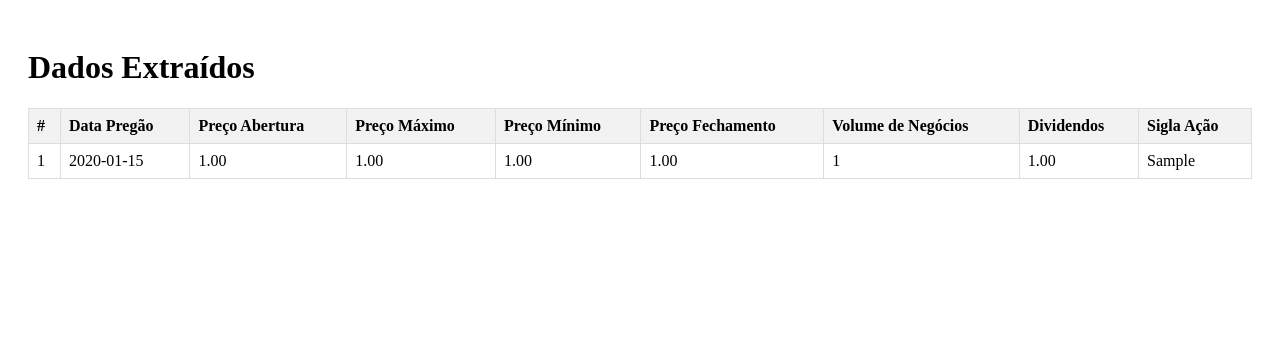
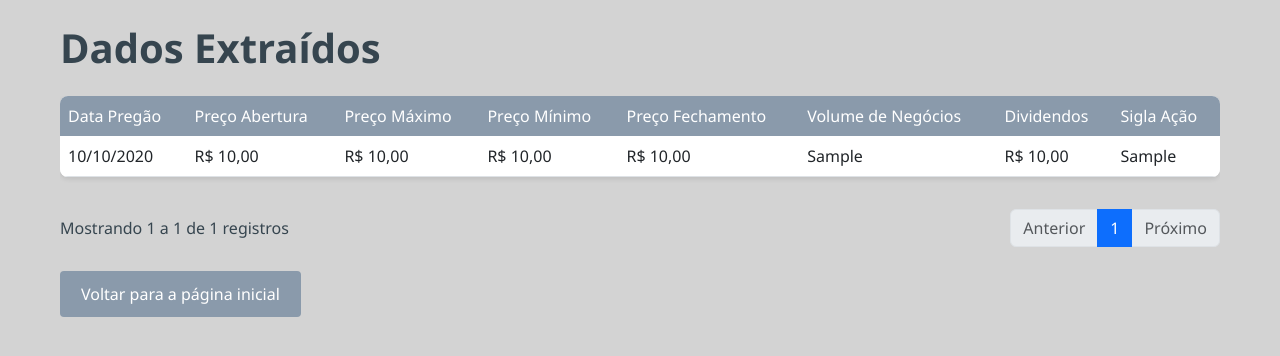
Before and after one commit to Cyber-Barbarian/PalpitEx, a Django app: template PalpitEx/palpitexApp/templates/extract_data.html in a window 1280 px wide. Shown: the top 356 px of the page. Run offline with Django 5.2, Linux system fonts and the light colour scheme; tables that the repository leaves empty hold one stand-in row (values such as "Sample post"); the template is opened without the code that fills it: values that come from a table or form of the project are taken from there, most other values are stand-ins (such as "Sample title", 1, 10 or a date in 2020); parts of the project's set-up code (start-up, migrations or seed data) failed here and were passed over.

```diff
--- /dev/null
+++ b/PalpitEx/palpitexApp/static/palpitexApp/css/styles.css
@@ -0,0 +1,106 @@
+/* Paleta de Cores do README */
+:root {
+    --azul-pastel: #AEC6CF;
+    --verde-pastel: #77DD77;
+    --rosa-pastel: #FFD1DC;
+    --lilas-pastel: #DDA0DD;
+    --amarelo-pastel: #FDFD96;
+    --pessego-pastel: #FFB347;
+    --menta-pastel: #AAF0D1;
+    --cinza-claro-pastel: #D3D3D3;
+    --cinza-escuro-pastel: #A9A9A9;
+    --azul-marinho-pastel: #8A9AAB;
+    --cinza-mais-escuro-pastel: #696969;
+    --azul-marinho-mais-escuro-pastel: #36454F;
+}
+
+/* Estilos Gerais */
+body {
+    font-family: 'Segoe UI', Tahoma, Geneva, Verdana, sans-serif;
+    background-color: var(--cinza-claro-pastel);
+    color: var(--azul-marinho-mais-escuro-pastel);
+}
+
+.container {
+    max-width: 1200px;
+    margin: 0 auto;
+    padding: 20px;
+}
+
+h1 {
+    color: var(--azul-marinho-mais-escuro-pastel);
+    margin-bottom: 20px;
+    font-weight: 600;
+}
+
+/* Estilos para Tabelas */
+.table {
+    background-color: white;
+    box-shadow: 0 2px 5px rgba(0, 0, 0, 0.1);
+    border-radius: 8px;
+    overflow: hidden;
+}
+
+.table thead th {
+    background-color: var(--azul-marinho-pastel);
+    color: white;
+    font-weight: 500;
+    border: none;
+}
+
+.table tbody tr:nth-child(even) {
+    background-color: var(--menta-pastel);
+}
+
+.table tbody tr:hover {
+    background-color: var(--azul-pastel);
+}
+
+/* Estilos para Botões */
+.btn-primary {
+    background-color: var(--azul-marinho-pastel);
+    border-color: var(--azul-marinho-pastel);
+    transition: all 0.3s;
+}
+
+.btn-primary:hover {
+    background-color: var(--azul-marinho-mais-escuro-pastel);
+    border-color: var(--azul-marinho-mais-escuro-pastel);
+    transform: translateY(-2px);
+    box-shadow: 0 4px 8px rgba(0, 0, 0, 0.1);
+}
+
+/* Botão de voltar */
+.btn-voltar {
+    display: inline-block;
+    background-color: var(--azul-marinho-pastel);
+    color: white;
+    text-decoration: none;
+    padding: 10px 20px;
+    border-radius: 4px;
+    transition: background-color 0.3s;
+}
+
+.btn-voltar:hover {
+    background-color: var(--azul-marinho-mais-escuro-pastel);
+    color: white;
+    text-decoration: none;
+}
+
+/* Estilos para Formulários */
+.form-control:focus {
+    border-color: var(--azul-pastel);
+    box-shadow: 0 0 0 0.25rem rgba(174, 198, 207, 0.25);
+}
+
+/* Responsividade */
+@media (max-width: 768px) {
+    .container {
+        padding: 10px;
+    }
+
+    .table-responsive {
+        border-radius: 8px;
+        overflow: hidden;
+    }
+}
--- /dev/null
+++ b/PalpitEx/palpitexApp/static/palpitexApp/js/script.js
@@ -0,0 +1,231 @@
+// Função para formatar números como moeda
+function formatarMoeda(valor) {
+    return new Intl.NumberFormat('pt-BR', {
+        style: 'currency',
+        currency: 'BRL'
+    }).format(valor);
+}
+
+// Função para formatar números com separador de milhares
+function formatarNumero(valor) {
+    return new Intl.NumberFormat('pt-BR').format(valor);
+}
+
+// Função para adicionar classe de hover nas linhas da tabela
+function adicionarHoverTabela() {
+    const linhas = document.querySelectorAll('table tbody tr');
+    linhas.forEach(linha => {
+        linha.addEventListener('mouseover', function() {
+            this.style.backgroundColor = '#f1f1f1';
+        });
+        linha.addEventListener('mouseout', function() {
+            this.style.backgroundColor = '';
+        });
+    });
+}
+
+// Função para formatar valores monetários na tabela
+function formatarValoresMonetarios() {
+    const celulas = document.querySelectorAll('table td');
+    celulas.forEach(celula => {
+        const texto = celula.textContent.trim();
+        // Verifica se o texto é um número com até 2 casas decimais
+        if (/^\d+(\.\d{1,2})?$/.test(texto)) {
+            const valor = parseFloat(texto);
+            if (!isNaN(valor)) {
+                celula.textContent = formatarMoeda(valor);
+            }
+        }
+    });
+}
+
+// Função para adicionar indicador de carregamento ao botão
+function adicionarIndicadorCarregamento() {
+    const botoes = document.querySelectorAll('button[type="submit"]');
+    botoes.forEach(botao => {
+        botao.addEventListener('click', function() {
+            this.disabled = true;
+            this.textContent = 'Carregando...';
+        });
+    });
+}
+
+// Inicializar funções quando o DOM estiver carregado
+document.addEventListener('DOMContentLoaded', function() {
+    // Formatação de números
+    const formatCurrency = (value) => {
+        return new Intl.NumberFormat('pt-BR', {
+            style: 'currency',
+            currency: 'BRL'
+        }).format(value);
+    };
+
+    const formatNumber = (value) => {
+        return new Intl.NumberFormat('pt-BR').format(value);
+    };
+
+    // Aplicar formatação aos elementos com classes específicas
+    document.querySelectorAll('.currency').forEach(element => {
+        const value = parseFloat(element.textContent);
+        if (!isNaN(value)) {
+            element.textContent = formatCurrency(value);
+        }
+    });
+
+    document.querySelectorAll('.number').forEach(element => {
+        const value = parseFloat(element.textContent);
+        if (!isNaN(value)) {
+            element.textContent = formatNumber(value);
+        }
+    });
+
+    // Implementação da paginação
+    const table = document.getElementById('dadosTable');
+    if (table) {
+        const rows = table.getElementsByTagName('tbody')[0].getElementsByTagName('tr');
+        const rowsPerPage = 10;
+        const pageCount = Math.ceil(rows.length / rowsPerPage);
+        let currentPage = 1;
+
+        // Função para mostrar/esconder linhas
+        function showPage(page) {
+            const start = (page - 1) * rowsPerPage;
+            const end = start + rowsPerPage;
+
+            for (let i = 0; i < rows.length; i++) {
+                rows[i].style.display = (i >= start && i < end) ? '' : 'none';
+            }
+
+            // Atualizar contadores
+            document.getElementById('showing-entries-start').textContent = start + 1;
+            document.getElementById('showing-entries-end').textContent = Math.min(end, rows.length);
+            document.getElementById('total-entries').textContent = rows.length;
+
+            // Atualizar estado dos botões
+            document.getElementById('prev-page').classList.toggle('disabled', page === 1);
+            document.getElementById('next-page').classList.toggle('disabled', page === pageCount);
+
+            // Atualizar números das páginas
+            const pagination = document.querySelector('.pagination');
+            pagination.innerHTML = `
+                <li class="page-item ${page === 1 ? 'disabled' : ''}" id="prev-page">
+                    <a class="page-link" href="#" tabindex="-1" aria-disabled="true">Anterior</a>
+                </li>
+            `;
+
+            // Adicionar números das páginas
+            for (let i = 1; i <= pageCount; i++) {
+                if (
+                    i === 1 ||
+                    i === pageCount ||
+                    (i >= page - 1 && i <= page + 1)
+                ) {
+                    pagination.innerHTML += `
+                        <li class="page-item ${i === page ? 'active' : ''}">
+                            <a class="page-link" href="#">${i}</a>
+                        </li>
+                    `;
+                } else if (
+                    i === page - 2 ||
+                    i === page + 2
+                ) {
+                    pagination.innerHTML += `
+                        <li class="page-item disabled">
+                            <a class="page-link" href="#">...</a>
+                        </li>
+                    `;
+                }
+            }
+
+            pagination.innerHTML += `
+                <li class="page-item ${page === pageCount ? 'disabled' : ''}" id="next-page">
+                    <a class="page-link" href="#">Próximo</a>
+                </li>
+            `;
+
+            // Adicionar event listeners aos novos botões
+            addPaginationEventListeners();
+        }
+
+        // Função para adicionar event listeners à paginação
+        function addPaginationEventListeners() {
+            document.querySelectorAll('.pagination .page-link').forEach(link => {
+                link.addEventListener('click', function(e) {
+                    e.preventDefault();
+                    const pageText = this.textContent;
+
+                    if (pageText === 'Anterior') {
+                        if (currentPage > 1) currentPage--;
+                    } else if (pageText === 'Próximo') {
+                        if (currentPage < pageCount) currentPage++;
+                    } else if (pageText !== '...') {
+                        currentPage = parseInt(pageText);
+                    }
+
+                    showPage(currentPage);
+                });
+            });
+        }
+
+        // Inicializar a primeira página
+        showPage(1);
+    }
+
+    // Adicionar tooltips do Bootstrap
+    const tooltipTriggerList = [].slice.call(document.querySelectorAll('[data-bs-toggle="tooltip"]'));
+    tooltipTriggerList.map(function (tooltipTriggerEl) {
+        return new bootstrap.Tooltip(tooltipTriggerEl);
+    });
+
+    // Adicionar confirmação antes de carregar dados
+    const loadDataButton = document.querySelector('.btn-carregar');
+    if (loadDataButton) {
+        loadDataButton.addEventListener('click', function(e) {
+            if (!confirm('Tem certeza que deseja carregar os dados históricos? Isso pode levar alguns minutos.')) {
+                e.preventDefault();
+            }
+        });
+    }
+
+    // Adicionar animação de loading
+    const showLoading = () => {
+        const loadingDiv = document.createElement('div');
+        loadingDiv.className = 'loading-overlay';
+        loadingDiv.innerHTML = `
+            <div class="spinner-border text-primary" role="status">
+                <span class="visually-hidden">Carregando...</span>
+            </div>
+        `;
+        document.body.appendChild(loadingDiv);
+    };
+
+    const hideLoading = () => {
+        const loadingDiv = document.querySelector('.loading-overlay');
+        if (loadingDiv) {
+            loadingDiv.remove();
+        }
+    };
+
+    // Adicionar estilos para o loading
+    const style = document.createElement('style');
+    style.textContent = `
+        .loading-overlay {
+            position: fixed;
+            top: 0;
+            left: 0;
+            width: 100%;
+            height: 100%;
+            background: rgba(255, 255, 255, 0.8);
+            display: flex;
+            justify-content: center;
+            align-items: center;
+            z-index: 9999;
+        }
+    `;
+    document.head.appendChild(style);
+
+    // Mostrar loading ao carregar dados
+    if (loadDataButton) {
+        loadDataButton.addEventListener('click', showLoading);
+    }
+});
--- a/PalpitEx/palpitexApp/templates/extract_data.html
+++ b/PalpitEx/palpitexApp/templates/extract_data.html
@@ -1,36 +1,25 @@
+{% load static %}
 <!DOCTYPE html>
-<html>
+<html lang="pt-br">
 <head>
+    <meta charset="UTF-8">
+    <meta name="viewport" content="width=device-width, initial-scale=1.0">
     <title>Dados Extraídos</title>
-    <style>
-        table {
-            border-collapse: collapse;
-            width: 100%;
-            margin-top: 20px;
-        }
-        th, td {
-            border: 1px solid #ddd;
-            padding: 8px;
-            text-align: left;
-        }
-        th {
-            background-color: #f2f2f2;
-        }
-        tr:nth-child(even) {
-            background-color: #f9f9f9;
-        }
-        .container {
-            padding: 20px;
-        }
-    </style>
+    <!-- Bootstrap CSS -->
+    <link href="https://cdn.jsdelivr.net/npm/bootstrap@5.3.0/dist/css/bootstrap.min.css" rel="stylesheet">
+    <!-- Custom CSS -->
+    <link rel="stylesheet" href="{% static 'palpitexApp/css/styles.css' %}">
 </head>
 <body>
-    <div class="container">
-        <h1>Dados Extraídos</h1>
-        <table>
+    <div class="container py-4">
+        <h1 class="mb-4">Dados Extraídos</h1>
+
+        {% if dados %}
+        <div class="table-responsive">
+            <table class="table table-hover" id="dadosTable">
                 <thead>
                     <tr>
-                <th>#</th>
+
                         <th>Data Pregão</th>
                         <th>Preço Abertura</th>
                         <th>Preço Máximo</th>
@@ -44,19 +33,52 @@
                 <tbody>
                     {% for dado in dados %}
                     <tr>
-                <td>{{ dado.index}}</td>
-                <td>{{ dado.data_pregao|date:"Y-m-d" }}</td>
-                <td>{{ dado.preco_abertura|floatformat:2 }}</td>
-                <td>{{ dado.preco_max|floatformat:2 }}</td>
-                <td>{{ dado.preco_min|floatformat:2 }}</td>
-                <td>{{ dado.preco_fechamento|floatformat:2 }}</td>
-                <td>{{ dado.vol_negocios }}</td>
-                <td>{{ dado.dividendos|floatformat:2 }}</td>
+
+                        <td>{{ dado.data_pregao|date:"d/m/Y" }}</td>
+                        <td class="currency">{{ dado.preco_abertura|floatformat:2 }}</td>
+                        <td class="currency">{{ dado.preco_max|floatformat:2 }}</td>
+                        <td class="currency">{{ dado.preco_min|floatformat:2 }}</td>
+                        <td class="currency">{{ dado.preco_fechamento|floatformat:2 }}</td>
+                        <td class="number">{{ dado.vol_negocios }}</td>
+                        <td class="currency">{{ dado.dividendos|floatformat:2 }}</td>
                         <td>{{ dado.sigla_acao }}</td>
                     </tr>
                     {% endfor %}
                 </tbody>
             </table>
         </div>
+        <div class="d-flex justify-content-between align-items-center mt-3">
+            <div class="showing-entries">
+                Mostrando <span id="showing-entries-start">1</span> a <span id="showing-entries-end">20</span> de <span id="total-entries">{{ dados|length }}</span> registros
+            </div>
+            <nav aria-label="Navegação da tabela">
+                <ul class="pagination mb-0">
+                    <li class="page-item disabled" id="prev-page">
+                        <a class="page-link" href="#" tabindex="-1" aria-disabled="true">Anterior</a>
+                    </li>
+                    <li class="page-item active"><a class="page-link" href="#">1</a></li>
+                    <li class="page-item"><a class="page-link" href="#">2</a></li>
+                    <li class="page-item"><a class="page-link" href="#">3</a></li>
+                    <li class="page-item" id="next-page">
+                        <a class="page-link" href="#">Próximo</a>
+                    </li>
+                </ul>
+            </nav>
+        </div>
+        {% else %}
+        <div class="alert alert-info" role="alert">
+            Nenhum dado encontrado. Clique no botão "Carregar Dados Históricos" para carregar os dados.
+        </div>
+        {% endif %}
+
+        <div class="mt-4">
+            <a href="{% url 'index' %}" class="btn btn-voltar">Voltar para a página inicial</a>
+        </div>
+    </div>
+
+    <!-- Bootstrap JS Bundle with Popper -->
+    <script src="https://cdn.jsdelivr.net/npm/bootstrap@5.3.0/dist/js/bootstrap.bundle.min.js"></script>
+    <!-- Custom JS -->
+    <script src="{% static 'palpitexApp/js/script.js' %}"></script>
 </body>
 </html>
--- a/PalpitEx/palpitexApp/urls.py
+++ b/PalpitEx/palpitexApp/urls.py
@@ -5,6 +5,6 @@ from . import views
 urlpatterns = [
     path('soma/', views.minha_view, name='minha_view'),
    path('', views.index, name='index'),
-   #path('extract_data/', views.extract_data, name='extract_data'),
-   path('extract_data/', views.load_historic_data, name='load_historic_data'),
+   path('extract_data/', views.extract_data, name='extract_data'),
+   path('load_data/', views.load_historic_data, name='load_historic_data'),
 ]
```
Also changed, not shown: PalpitEx/palpitexApp/models.py (+77 -7 lines), PalpitEx/palpitexApp/templates/index.html (+20 -5 lines), PalpitEx/palpitexApp/views.py (+112 -17 lines), PalpitEx/requirements.txt (added, +13 -0 lines). Lines whose indentation alone changed are shown as unchanged.
